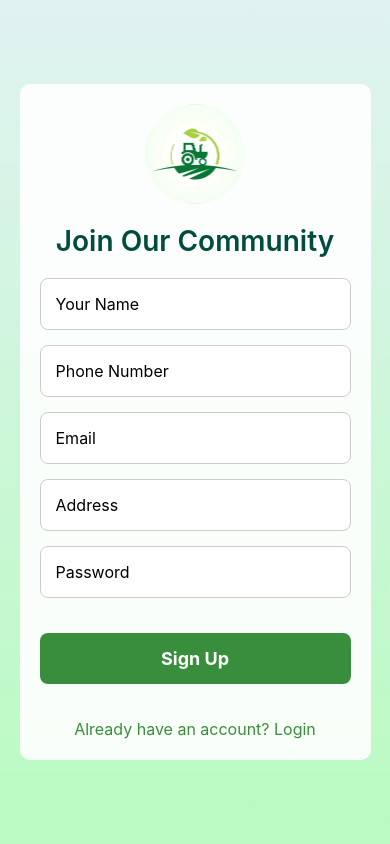
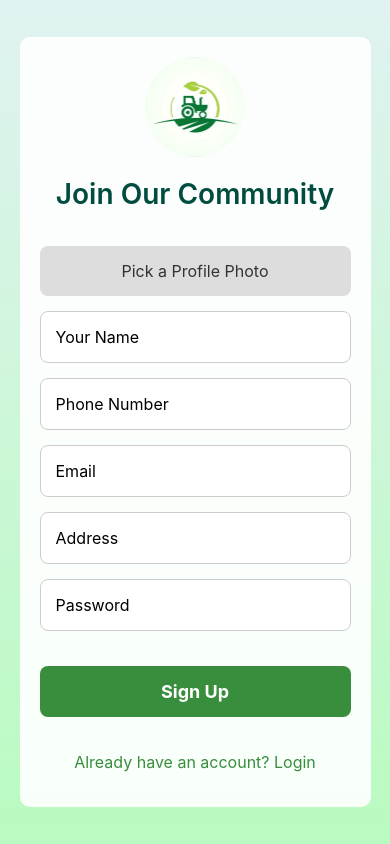
Before and after one commit to AyushV14/farmers-frontend, a React Native app: screen /ConsumerSignIn in a window 390 px wide. Built offline with nearby package versions, Linux system fonts and the light colour scheme.

Commit message:
fixed scrolling issues

```diff
--- a/components/Login-signup/Login/ConsumerLoginScreen.js
+++ b/components/Login-signup/Login/ConsumerLoginScreen.js
@@ -1,5 +1,17 @@
 import React, { useState } from 'react';
-import { View, Text, TextInput, TouchableOpacity, StyleSheet, Image } from 'react-native';
+import {
+  View,
+  Text,
+  TextInput,
+  TouchableOpacity,
+  StyleSheet,
+  Image,
+  ScrollView,
+  KeyboardAvoidingView,
+  Platform,
+  TouchableWithoutFeedback,
+  Keyboard
+} from 'react-native';
 import { LinearGradient } from 'expo-linear-gradient'; // Import LinearGradient for gradient background
 import { useTranslation } from 'react-i18next'; // Import translation hook
 
@@ -20,7 +32,16 @@ export default function ConsumerLoginScreen({ navigation }) {
       colors={['#e0f2f1', '#b9fbc0']} // Light green gradient
       style={styles.background}
     >
-      <View style={styles.container}>
+      <KeyboardAvoidingView
+        behavior={Platform.OS === 'ios' ? 'padding' : 'height'}
+        style={styles.container}
+      >
+        <TouchableWithoutFeedback onPress={Keyboard.dismiss}>
+          <ScrollView
+            contentContainerStyle={styles.scrollViewContent}
+            keyboardShouldPersistTaps="handled"
+          >
+            <View style={styles.innerContainer}>
               <Image source={require('../../../assets/images/farmlogo.jpg')} style={styles.logo} />
               <Text style={styles.title}>{t('consumerLogin.title')}</Text>
               <Text style={styles.subtitle}>{t('consumerLogin.subtitle')}</Text>
@@ -45,6 +66,9 @@ export default function ConsumerLoginScreen({ navigation }) {
                 <Text style={styles.signUpText}>{t('consumerLogin.signUpPrompt')}</Text>
               </TouchableOpacity>
             </View>
+          </ScrollView>
+        </TouchableWithoutFeedback>
+      </KeyboardAvoidingView>
     </LinearGradient>
   );
 }
@@ -52,10 +76,16 @@ export default function ConsumerLoginScreen({ navigation }) {
 const styles = StyleSheet.create({
   background: {
     flex: 1,
+  },
+  container: {
+    flex: 1,
+  },
+  scrollViewContent: {
+    flexGrow: 1,
     justifyContent: 'center',
     alignItems: 'center',
   },
-  container: {
+  innerContainer: {
     width: '90%',
     maxWidth: 400,
     backgroundColor: 'rgba(255, 255, 255, 0.9)', // Semi-transparent white overlay
--- a/components/Login-signup/Login/FarmerLoginScreen.js
+++ b/components/Login-signup/Login/FarmerLoginScreen.js
@@ -1,5 +1,17 @@
 import React, { useState } from 'react';
-import { View, Text, TextInput, TouchableOpacity, StyleSheet, Image } from 'react-native';
+import {
+  View,
+  Text,
+  TextInput,
+  TouchableOpacity,
+  StyleSheet,
+  Image,
+  ScrollView,
+  KeyboardAvoidingView,
+  Platform,
+  TouchableWithoutFeedback,
+  Keyboard
+} from 'react-native';
 import { LinearGradient } from 'expo-linear-gradient';
 
 export default function FarmerLoginScreen({ navigation }) {
@@ -16,7 +28,16 @@ export default function FarmerLoginScreen({ navigation }) {
       colors={['#e0f2f1', '#b9fbc0']} // Light green gradient
       style={styles.background}
     >
-      <View style={styles.container}>
+      <KeyboardAvoidingView
+        behavior={Platform.OS === 'ios' ? 'padding' : 'height'}
+        style={styles.container}
+      >
+        <TouchableWithoutFeedback onPress={Keyboard.dismiss}>
+          <ScrollView
+            contentContainerStyle={styles.scrollViewContent}
+            keyboardShouldPersistTaps="handled"
+          >
+            <View style={styles.innerContainer}>
               <Image source={require('../../../assets/images/farmlogo.jpg')} style={styles.logo} />
               <Text style={styles.title}>Welcome Back!</Text>
               <Text style={styles.subtitle}>Access your account to manage your farm and products.</Text>
@@ -36,10 +57,13 @@ export default function FarmerLoginScreen({ navigation }) {
               <TouchableOpacity style={styles.button} onPress={handleLogin}>
                 <Text style={styles.buttonText}>Log In</Text>
               </TouchableOpacity>
-        <TouchableOpacity style={styles.signUpButton} onPress={() => console.log("Sign Up pressed")}>
-          <Text style={styles.signUpText} onPress={() => navigation.navigate('FarmerSignIn')}>Don't have an account? Sign Up</Text>
+              <TouchableOpacity style={styles.signUpButton} onPress={() => navigation.navigate('FarmerSignIn')}>
+                <Text style={styles.signUpText}>Don't have an account? Sign Up</Text>
               </TouchableOpacity>
             </View>
+          </ScrollView>
+        </TouchableWithoutFeedback>
+      </KeyboardAvoidingView>
     </LinearGradient>
   );
 }
@@ -47,10 +71,16 @@ export default function FarmerLoginScreen({ navigation }) {
 const styles = StyleSheet.create({
   background: {
     flex: 1,
+  },
+  container: {
+    flex: 1,
+  },
+  scrollViewContent: {
+    flexGrow: 1,
     justifyContent: 'center',
     alignItems: 'center',
   },
-  container: {
+  innerContainer: {
     width: '90%',
     maxWidth: 400,
     backgroundColor: 'rgba(255, 255, 255, 0.9)', // Semi-transparent white overlay
--- a/components/Login-signup/Otp/CreateOTPVerificationScreen.js
+++ b/components/Login-signup/Otp/CreateOTPVerificationScreen.js
@@ -1,5 +1,18 @@
 import React, { useState } from 'react';
-import { View, Text, TextInput, TouchableOpacity, StyleSheet, Image, Alert } from 'react-native';
+import {
+  View,
+  Text,
+  TextInput,
+  TouchableOpacity,
+  StyleSheet,
+  Image,
+  Alert,
+  ScrollView,
+  KeyboardAvoidingView,
+  Platform,
+  TouchableWithoutFeedback,
+  Keyboard
+} from 'react-native';
 import { LinearGradient } from 'expo-linear-gradient';
 
 export default function CreateOTPVerificationScreen({ navigation, route }) {
@@ -15,13 +28,8 @@ export default function CreateOTPVerificationScreen({ navigation, route }) {
             'Content-Type': 'application/json',
           },
           body: JSON.stringify({
-            name,
-            phone,
-            email,
-            address,
-            password,
-            otp: backendOtp,
-            // If photo needs to be sent, include it
+            // Assuming these are also available in the current component or passed as route params
+            name, phone, email, address, password, otp: backendOtp,
           }),
         });
 
@@ -40,7 +48,6 @@ export default function CreateOTPVerificationScreen({ navigation, route }) {
     }
   };
 
-
   const handleResendOtp = () => {
     // Handle OTP resend logic here
     // You might want to call the backend API to resend the OTP
@@ -52,15 +59,21 @@ export default function CreateOTPVerificationScreen({ navigation, route }) {
       colors={['#e0f2f1', '#b9fbc0']} // Light green gradient
       style={styles.background}
     >
-      <View style={styles.container}>
+      <KeyboardAvoidingView
+        behavior={Platform.OS === 'ios' ? 'padding' : 'height'}
+        style={styles.container}
+      >
+        <TouchableWithoutFeedback onPress={Keyboard.dismiss}>
+          <ScrollView
+            contentContainerStyle={styles.scrollViewContent}
+            keyboardShouldPersistTaps="handled"
+          >
+            <View style={styles.innerContainer}>
               <Image source={require('../../../assets/images/farmlogo.jpg')} style={styles.logo} />
-
               <Text style={styles.title}>OTP Verification</Text>
-
               <Text style={styles.infoText}>
                 We have sent a verification code to your email. Please enter it below to verify your account.
               </Text>
-
               <TextInput
                 style={styles.input}
                 placeholder="Enter OTP"
@@ -69,15 +82,16 @@ export default function CreateOTPVerificationScreen({ navigation, route }) {
                 keyboardType="numeric"
                 maxLength={6}
               />
-
               <TouchableOpacity style={styles.button} onPress={handleVerify}>
                 <Text style={styles.buttonText}>Verify</Text>
               </TouchableOpacity>
-
               <TouchableOpacity style={styles.resendButton} onPress={handleResendOtp}>
                 <Text style={styles.resendText}>Resend Code</Text>
               </TouchableOpacity>
             </View>
+          </ScrollView>
+        </TouchableWithoutFeedback>
+      </KeyboardAvoidingView>
     </LinearGradient>
   );
 }
@@ -85,18 +99,22 @@ export default function CreateOTPVerificationScreen({ navigation, route }) {
 const styles = StyleSheet.create({
   background: {
     flex: 1,
+  },
+  container: {
+    flex: 1,
+  },
+  scrollViewContent: {
+    flexGrow: 1,
     justifyContent: 'center',
     alignItems: 'center',
   },
-  container: {
+  innerContainer: {
     width: '90%',
     maxWidth: 400,
     padding: 20,
     backgroundColor: 'rgba(255, 255, 255, 0.9)', // Slightly transparent white background
     borderRadius: 10,
     alignItems: 'center',
-    minHeight: 400,
-    maxHeight: '80%',
   },
   logo: {
     width: 100,
@@ -132,8 +150,8 @@ const styles = StyleSheet.create({
     padding: 15,
     borderRadius: 8,
     alignItems: 'center',
-    marginTop: 20,
     width: '100%',
+    marginBottom: 15,
   },
   buttonText: {
     color: '#fff',
@@ -143,7 +161,6 @@ const styles = StyleSheet.create({
   resendButton: {
     padding: 15,
     alignItems: 'center',
-    marginTop: 20,
   },
   resendText: {
     color: '#388e3c',
--- a/components/Login-signup/Sign-in/ConsumerSign-in.js
+++ b/components/Login-signup/Sign-in/ConsumerSign-in.js
@@ -1,15 +1,27 @@
 import React, { useState } from 'react';
-import { View, Text, TextInput, TouchableOpacity, StyleSheet, Image } from 'react-native';
-import { LinearGradient } from 'expo-linear-gradient'; // Import LinearGradient for gradient background
-import * as ImagePicker from 'expo-image-picker'; // Import ImagePicker if using Expo
+import {
+  View,
+  Text,
+  TextInput,
+  TouchableOpacity,
+  StyleSheet,
+  Image,
+  ScrollView,
+  KeyboardAvoidingView,
+  Platform,
+  TouchableWithoutFeedback,
+  Keyboard
+} from 'react-native';
+import { LinearGradient } from 'expo-linear-gradient';
+import * as ImagePicker from 'expo-image-picker';
 
 export default function ConsumerLoginScreen({ navigation }) {
   const [name, setName] = useState('');
   const [phone, setPhone] = useState('');
   const [email, setEmail] = useState('');
   const [address, setAddress] = useState('');
-
   const [password, setPassword] = useState('');
+  const [profilePhoto, setProfilePhoto] = useState(null);
 
   const pickImage = async () => {
     let result = await ImagePicker.launchImageLibraryAsync({
@@ -25,7 +37,7 @@ export default function ConsumerLoginScreen({ navigation }) {
   };
 
   const handleSignUp = async () => {
-    if (name && phone && email && address && location && password) {
+    if (name && phone && email && address && password) {
       try {
         const response = await fetch('https://aaa3-152-52-34-131.ngrok-free.app/verifyOTP', {
           method: 'POST',
@@ -40,7 +52,7 @@ export default function ConsumerLoginScreen({ navigation }) {
         if (response.ok) {
           const data = await response.json();
           console.log('User registered:', data);
-          navigation.navigate('CreateOTPVerificationScreen', { backendOtp: data.otp ,name,phone,email,address,password});
+          navigation.navigate('CreateOTPVerificationScreen', { backendOtp: data.otp, name, phone, email, address, password });
         } else {
           console.error('Failed to register user');
         }
@@ -52,16 +64,32 @@ export default function ConsumerLoginScreen({ navigation }) {
     }
   };
 
-
   return (
     <LinearGradient
       colors={['#e0f2f1', '#b9fbc0']} // Light green gradient
       style={styles.background}
     >
-      <View style={styles.container}>
+      <KeyboardAvoidingView
+        behavior={Platform.OS === 'ios' ? 'padding' : 'height'}
+        style={styles.container}
+      >
+        <TouchableWithoutFeedback onPress={Keyboard.dismiss}>
+          <ScrollView
+            contentContainerStyle={styles.scrollViewContent}
+            keyboardShouldPersistTaps="handled"
+          >
+            <View style={styles.innerContainer}>
               <Image source={require('../../../assets/images/farmlogo.jpg')} style={styles.logo} />
 
               <Text style={styles.title}>Join Our Community</Text>
+
+              {profilePhoto && (
+                <Image source={{ uri: profilePhoto }} style={styles.profileImage} />
+              )}
+
+              <TouchableOpacity style={styles.photoButton} onPress={pickImage}>
+                <Text style={styles.photoButtonText}>Pick a Profile Photo</Text>
+              </TouchableOpacity>
 
               <TextInput
                 style={styles.input}
@@ -93,8 +121,6 @@ export default function ConsumerLoginScreen({ navigation }) {
                 onChangeText={setAddress}
               />
 
-
-
               <TextInput
                 style={styles.input}
                 placeholder="Password"
@@ -102,7 +128,6 @@ export default function ConsumerLoginScreen({ navigation }) {
                 onChangeText={setPassword}
                 secureTextEntry
               />
-
 
               <TouchableOpacity style={styles.button} onPress={handleSignUp}>
                 <Text style={styles.buttonText}>Sign Up</Text>
@@ -112,6 +137,9 @@ export default function ConsumerLoginScreen({ navigation }) {
                 <Text style={styles.signInText}>Already have an account? Login</Text>
               </TouchableOpacity>
             </View>
+          </ScrollView>
+        </TouchableWithoutFeedback>
+      </KeyboardAvoidingView>
     </LinearGradient>
   );
 }
@@ -119,18 +147,23 @@ export default function ConsumerLoginScreen({ navigation }) {
 const styles = StyleSheet.create({
   background: {
     flex: 1,
+  },
+  container: {
+    flex: 1,
+  },
+  scrollViewContent: {
+    flexGrow: 1,
     justifyContent: 'center',
     alignItems: 'center',
   },
-  container: {
+  innerContainer: {
     width: '90%',
     maxWidth: 400,
     padding: 20,
-    backgroundColor: 'rgba(255, 255, 255, 0.9)', // Slightly transparent white background
+    backgroundColor: 'rgba(255, 255, 255, 0.9)',
     borderRadius: 10,
     alignItems: 'center',
-    minHeight: 500, // Minimum height to ensure content is well-contained
-    maxHeight: '80%', // Maximum height to avoid taking full screen
+    minHeight: 500,
   },
   logo: {
     width: 100,
```
Lines whose indentation alone changed are shown as unchanged.
